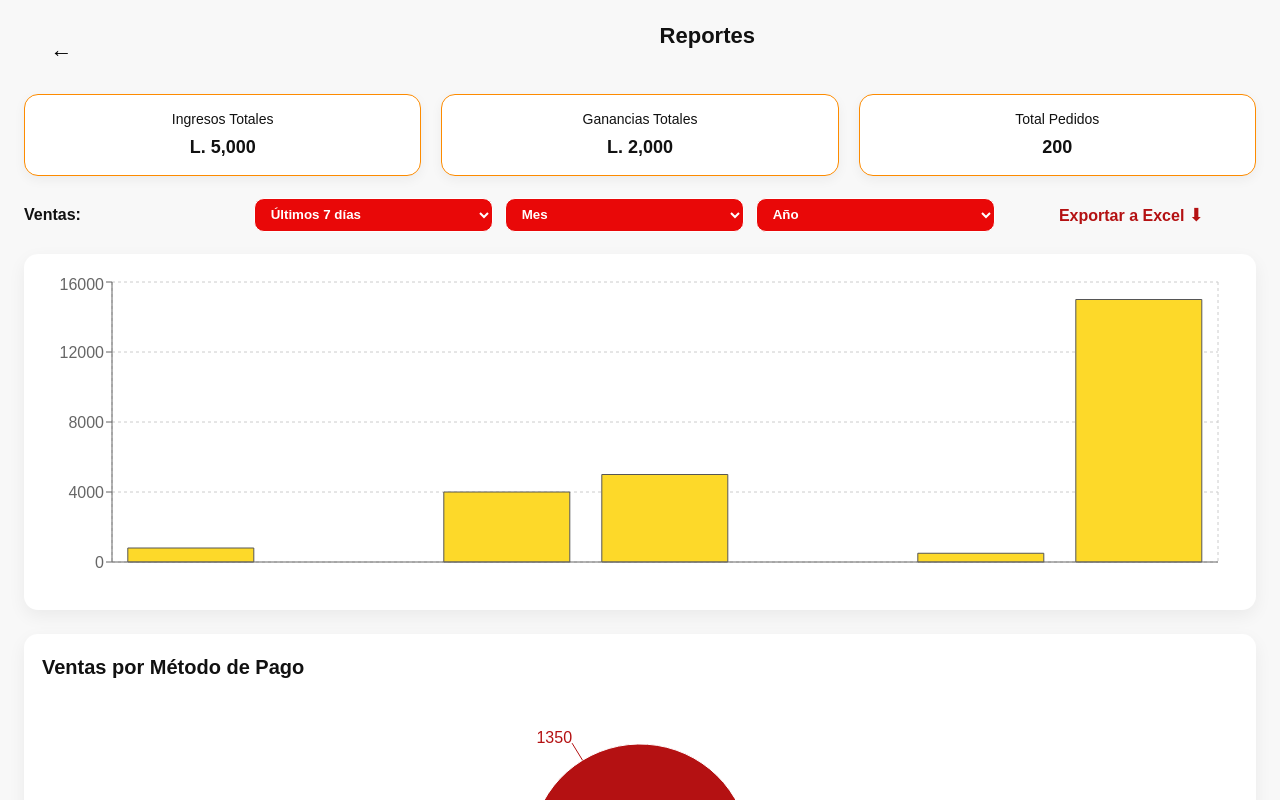
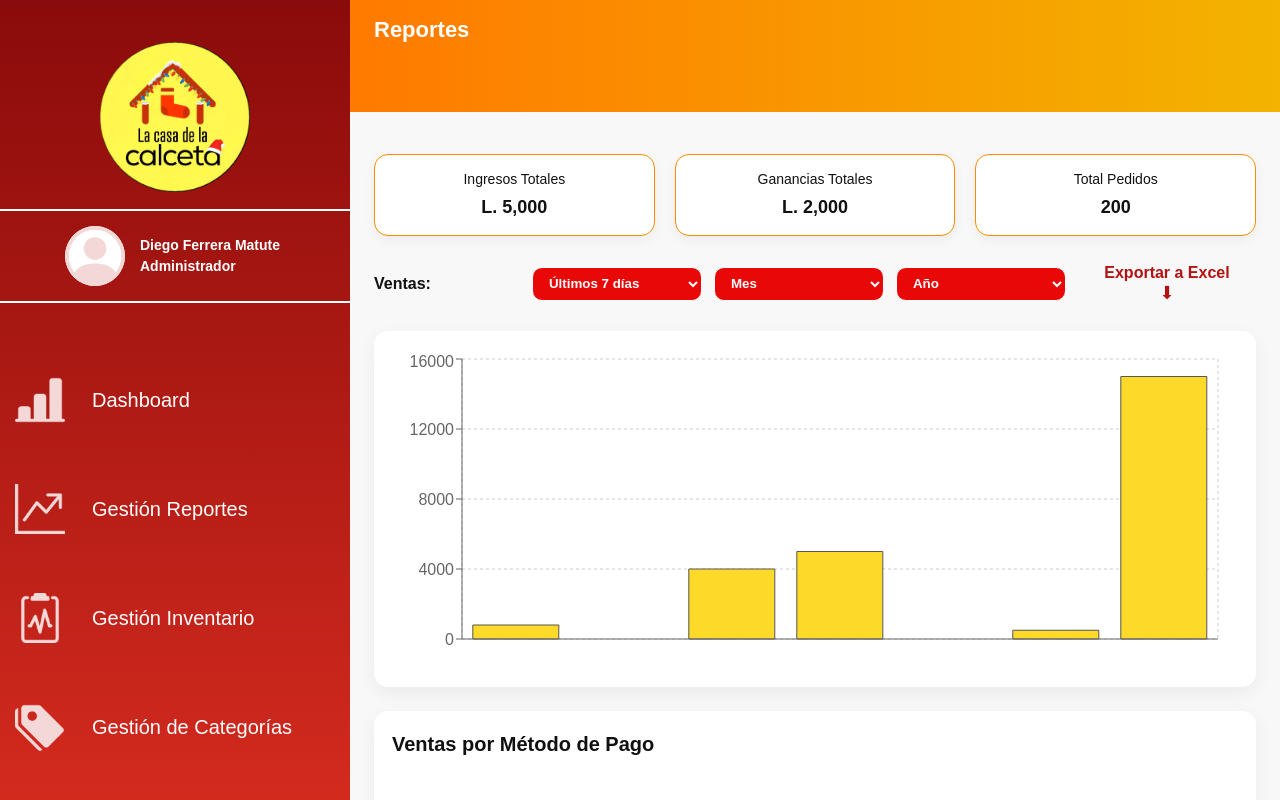
Before and after one commit to haroldstx/-Frontend_CasaDeLaCalceta_UX_Q42025, a React app in the folder frontend/: page /reportes in a window 1280 px wide. Shown: the top 800 px of the page. Built offline with nearby package versions, Linux system fonts and the light colour scheme; the HTML template or start-up script is replaced by a standard one.

Commit message:
xlx dependences

```diff
--- a/frontend/package.json
+++ b/frontend/package.json
@@ -16,7 +16,8 @@
     "react-dom": "^19.2.0",
     "react-router-dom": "^7.10.1",
     "react-toastify": "^11.0.5",
-    "recharts": "^3.6.0"
+    "recharts": "^3.6.0",
+    "xlsx": "^0.18.5"
   },
   "devDependencies": {
     "@eslint/js": "^9.39.1",
--- a/frontend/src/pages/ReportsPage.css
+++ b/frontend/src/pages/ReportsPage.css
@@ -6,8 +6,18 @@
   flex-wrap: nowrap;
   width: 100%;
 }
-
-
+.reports-layaout{
+  display: flex;
+  min-height: 100vh;
+  background: #f3f4f6;
+}
+.reports-slidebar{
+  flex: 0 0 auto;
+}
+.reports-main{
+  flex: 1;
+  min-width: 0;
+}
 .reports-header {
   display: flex;
   align-items: left;
@@ -168,3 +178,36 @@
   display: flex;
   justify-content: center;
 }
+.reports-layout{
+  display: flex;
+  min-height: 100vh;
+  width: 100%;
+}
+
+.reports-sidebar{
+  flex: 0 0 280px;
+}
+
+.reports-main{
+  flex: 1;
+  min-width: 0;
+}
+.reports-topbar{
+  padding: 18px 24px 10px;
+  background: linear-gradient(90deg, #ff7a00,#f3b300);
+}
+
+.reports-topbar-title{
+  margin: 0;
+  color: #fff;
+  font-weight: 900;
+  font-size: 22px;
+  align-items: left !important;
+}
+
+.reports-topbar-line{
+  height: 50px;
+  width: 100%;
+  margin-top: 10px;
+  border-radius: 999px;
+}
--- a/frontend/src/pages/ReportsPage.jsx
+++ b/frontend/src/pages/ReportsPage.jsx
@@ -1,4 +1,7 @@
 import React, { useMemo } from "react";
+import NavbarAdmin from "../components/NavbarAdmin/NavbarAdmin";
+import * as XLSX from "xlsx";
+
 import {
   ResponsiveContainer,
   BarChart,
@@ -11,6 +14,7 @@ import {
   Pie,
   Cell,
 } from "recharts";
+
 import "./ReportsPage.css";
 
 const salesData = [
@@ -45,28 +49,48 @@ const MONTHS = [
   { value: "12", label: "Diciembre" },
 ];
 
-const ReportsPage = () => {
+export default function ReportsPage() {
   const years = useMemo(() => {
     const current = new Date().getFullYear();
-    // Ajusta aquí si quieres más/menos años
     return Array.from({ length: 7 }, (_, i) => String(current - i));
   }, []);
 
+  const handleExportExcel = () => {
+    const wsResumen = XLSX.utils.json_to_sheet([
+      { KPI: "Ingresos Totales", Valor: 5000 },
+      { KPI: "Ganancias Totales", Valor: 2000 },
+      { KPI: "Total Pedidos", Valor: 200 },
+    ]);
+
+    const wsVentas = XLSX.utils.json_to_sheet(
+      salesData.map((r) => ({ Día: r.day, Ventas: r.value }))
+    );
+
+    const wsMetodos = XLSX.utils.json_to_sheet(
+      paymentData.map((r) => ({ Método: r.name, Total: r.value }))
+    );
+
+    const wb = XLSX.utils.book_new();
+    XLSX.utils.book_append_sheet(wb, wsResumen, "Resumen");
+    XLSX.utils.book_append_sheet(wb, wsVentas, "Ventas");
+    XLSX.utils.book_append_sheet(wb, wsMetodos, "Métodos de pago");
+
+    XLSX.writeFile(wb, "reporte.xlsx");
+  };
+
   return (
+    <div className="reports-layout">
+      <aside className="reports-sidebar">
+        <NavbarAdmin />
+      </aside>
+
+      <main className="reports-main">
+        <header className="reports-topbar">
+          <h1 className="reports-topbar-title">Reportes</h1>
+          <div className="reports-topbar-line" />
+        </header>
+
         <div className="reports-page">
-      {/* Header */}
-      <div className="reports-header">
-        <button
-          className="back-btn"
-          onClick={() => window.history.back()}
-          aria-label="Volver"
-          type="button"
-        >
-          ←
-        </button>
-        <h1 className="reports-title">Reportes</h1>
-      </div>
-
           {/* KPIs */}
           <div className="kpi-row">
             <div className="kpi-card">
@@ -95,28 +119,20 @@ const ReportsPage = () => {
             </select>
 
             <select className="filters-select" defaultValue="">
-          <option value="" disabled>
-            Mes
-          </option>
+              <option value="" disabled>Mes</option>
               {MONTHS.map((m) => (
-            <option key={m.value} value={m.value}>
-              {m.label}
-            </option>
+                <option key={m.value} value={m.value}>{m.label}</option>
               ))}
             </select>
 
             <select className="filters-select" defaultValue="">
-          <option value="" disabled>
-            Año
-          </option>
+              <option value="" disabled>Año</option>
               {years.map((y) => (
-            <option key={y} value={y}>
-              {y}
-            </option>
+                <option key={y} value={y}>{y}</option>
               ))}
             </select>
 
-        <button className="export-btn" type="button">
+            <button className="export-btn" type="button" onClick={handleExportExcel}>
               Exportar a Excel <span className="export-icon">⬇</span>
             </button>
           </div>
@@ -130,7 +146,7 @@ const ReportsPage = () => {
                   <XAxis dataKey="day" />
                   <YAxis />
                   <Tooltip />
-              <Bar type="monotone" dataKey="value" stroke="#565656ff" strokeWidth={1} fill="#FDD929" dot />
+                  <Bar dataKey="value" stroke="#565656ff" strokeWidth={1} fill="#FDD929" />
                 </BarChart>
               </ResponsiveContainer>
             </div>
@@ -152,7 +168,7 @@ const ReportsPage = () => {
             </div>
           </div>
         </div>
+      </main>
+    </div>
   );
-};
-
-export default ReportsPage;
+}
```
Also changed, not shown: 1 other file (tests, documents, lock files or other folders). Lines whose indentation alone changed are shown as unchanged.
